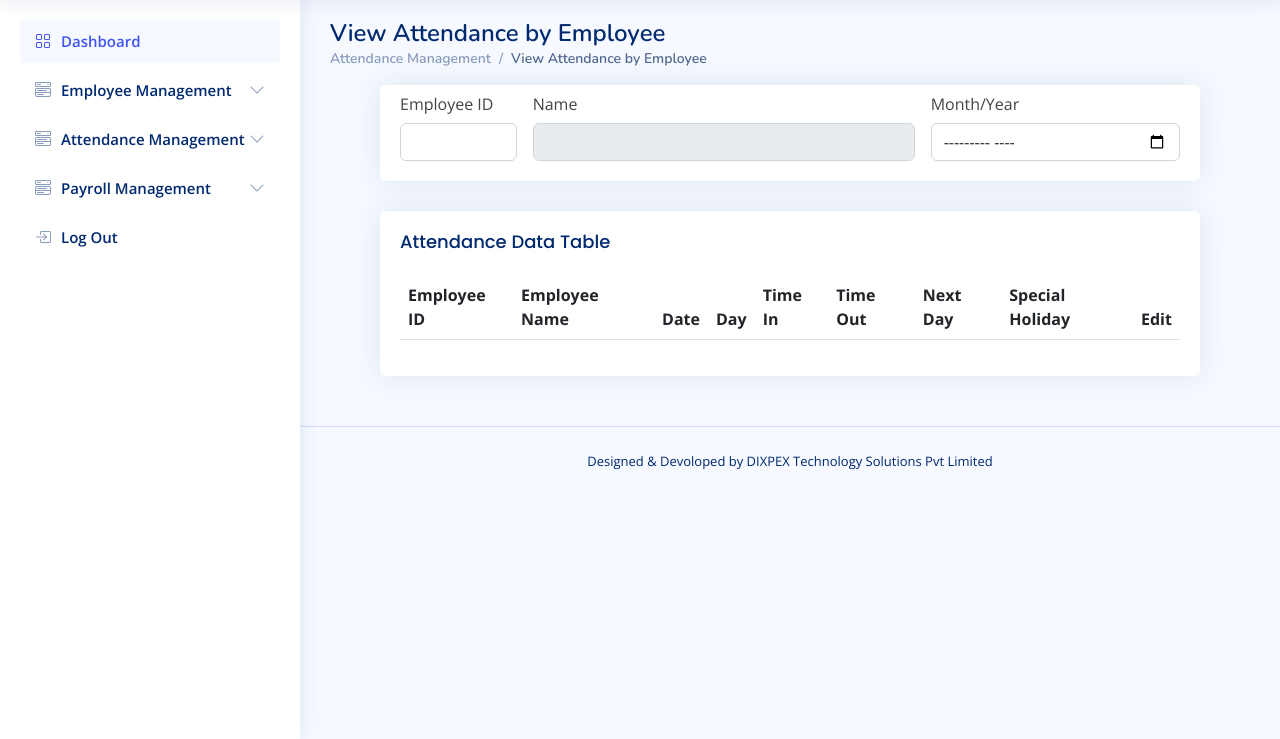
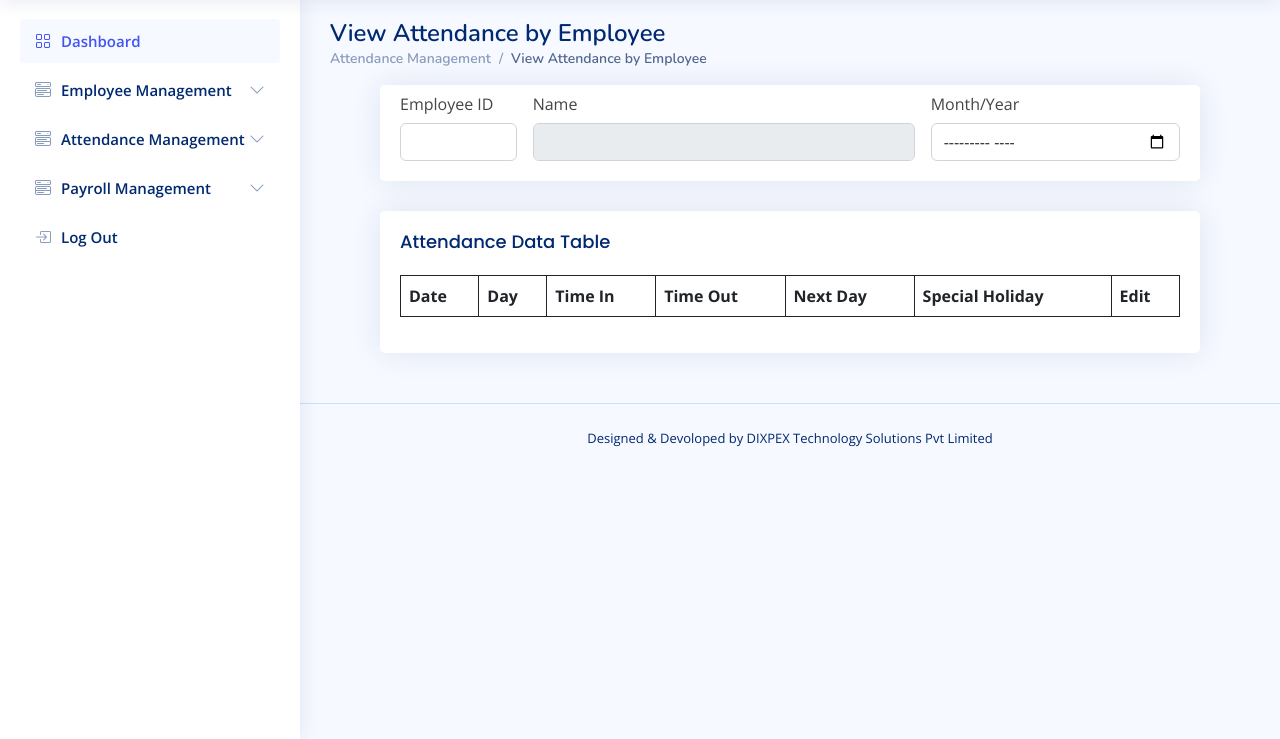
Before and after one commit to hchamikadilshan/ceylon_marine_payroll, a Django app: page /attendance/view_attendance_by_employee in a window 1280 px wide. Shown: the part 61-800 px from the top of the page. Run offline with Django 4.2, Linux system fonts and the light colour scheme; a user stored in the database is signed in; lists and menus that the app fills with data are empty; some libraries are stand-ins or nearby versions.

Commit message:
updated some new features

```diff
--- a/hrms/attendance/templates/view_attendance_by_employee.html
+++ b/hrms/attendance/templates/view_attendance_by_employee.html
@@ -107,11 +107,11 @@
         <h5 class="card-title">Attendance Data Table</h5>
 
         <!-- Table with hoverable rows -->
-        <table class="table table-hover table_bordered">
+        <table class="table table-hover table-bordered border-dark">
             <thead>
                 <tr>
-                    <th scope="col">Employee ID</th>
-                    <th scope="col">Employee Name</th>
+                    <!-- <th scope="col">Employee ID</th>
+                    <th scope="col">Employee Name</th> -->
                     <th scope="col">Date</th>
                     <th scope="col">Day</th>
                     <th scope="col">Time In</th>
@@ -221,8 +221,17 @@
                 $("#attendance_data_table").empty()
                 var i = 0;
                 while (i < response['attendance_list'].length){
-                    console.log(response['attendance_list'][i]['special_holiday'])
-                    $("#attendance_data_table").append('<tr><td>' + attendance_view_emp_id + '</td ><td>' + attendance_view_emp_name + '</td><td>' + response['attendance_list'][i]['date'] + '</td><td>' + response['attendance_list'][i]['day'] + '</td><td>' + response['attendance_list'][i]['in_time'] + '</td><td>' + response['attendance_list'][i]['out_time'] + '</td><td>' + response['attendance_list'][i]['next_day'] + '</td><td>' + response['attendance_list'][i]['special_holiday'] + '</td><td><button class="btn btn-primary" data-id="' + attendance_view_emp_id + '"data-bs-toggle="modal" data-bs-target="#edit_attendance_data_model" data-empID="' + attendance_view_emp_id + '" data-empName="' + attendance_view_emp_name + '" data-date="' + response['attendance_list'][i]['date'] + '" data-day="' + response['attendance_list'][i]['day'] + '" data-timeIn="' + response['attendance_list'][i]['in_time'] + '" data-timeOut="' + response['attendance_list'][i]['out_time'] + '"  data-nextDay="' + response['attendance_list'][i]['next_day'] + '" data-specialHoliday="' + response['attendance_list'][i]['special_holiday'] + '">Edit</button></td></tr> ')
+                    if (response['attendance_list'][i]['special_holiday'] == true){
+                        special_holiday = "Yes"
+                    }else{
+                        special_holiday = "No"
+                    }
+                    if (response['attendance_list'][i]['next_day'] == true){
+                        next_day = "Yes"
+                    }else{
+                        next_day = "No"
+                    }
+                    $("#attendance_data_table").append('<tr><td>' + response['attendance_list'][i]['date'] + '</td><td>' + response['attendance_list'][i]['day'] + '</td><td>' + response['attendance_list'][i]['in_time'] + '</td><td>' + response['attendance_list'][i]['out_time'] + '</td><td>' + next_day + '</td><td>' + special_holiday + '</td><td><button class="btn btn-primary" data-id="' + attendance_view_emp_id + '"data-bs-toggle="modal" data-bs-target="#edit_attendance_data_model" data-empID="' + attendance_view_emp_id + '" data-empName="' + attendance_view_emp_name + '" data-date="' + response['attendance_list'][i]['date'] + '" data-day="' + response['attendance_list'][i]['day'] + '" data-timeIn="' + response['attendance_list'][i]['in_time'] + '" data-timeOut="' + response['attendance_list'][i]['out_time'] + '"  data-nextDay="' + response['attendance_list'][i]['next_day'] + '" data-specialHoliday="' + response['attendance_list'][i]['special_holiday'] + '">Edit</button></td></tr> ')
                     i++
                 }
             }
--- a/hrms/payroll/templates/payroll_test.html
+++ b/hrms/payroll/templates/payroll_test.html
@@ -145,6 +145,10 @@
                 csrfmiddlewaretoken: $('input[name=csrfmiddlewaretoken]').val(),
             },
             success: function (response) {
+                if (response.error === "no employee finance data"){
+                    $("#messeges_container").empty()
+                    $("#messeges_container").append('<div class="alert alert-danger alert-dismissible fade show formss" role="alert"><strong>No Attendance Salary Details </strong>You need to enter Salaray Details to calculate Employee Salary<button type="button" class="btn-close" data-bs-dismiss="alert" aria-label="Close"></button></div>')
+                }
                 $("#attendance_data_table").empty()
                 console.log(response['total_working_hours'])
                 console.log(response['total_ot_hours'])
```
Also changed, not shown: hrms/payroll/views.py (+14 -6 lines).
